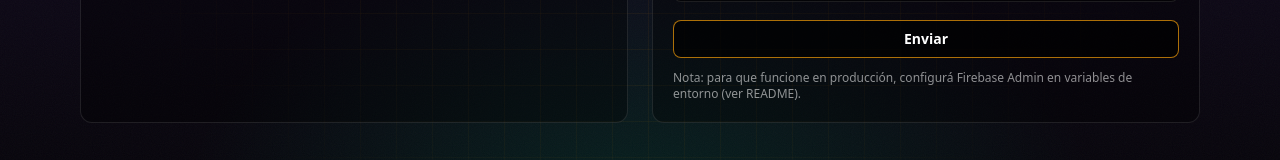
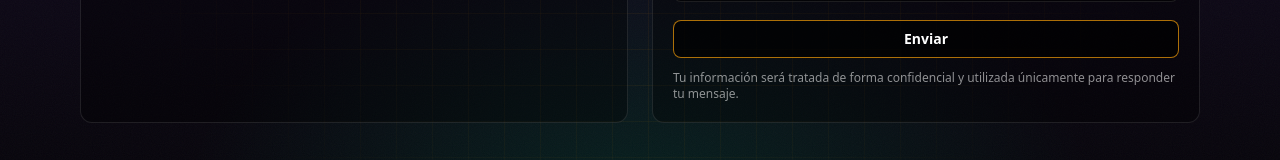
Before and after one commit to lu-developer476/Portfolio, a Next.js app: page /contact in a window 1280 px wide. Shown: the part 527-687 px from the top of the page. Built offline with nearby package versions, Linux system fonts and the light colour scheme.

Commit message:
ContactForm.tsx

```diff
--- a/src/components/ContactForm.tsx
+++ b/src/components/ContactForm.tsx
@@ -46,8 +46,8 @@ export default function ContactForm() {
 
       await baseSwal.fire({
         icon: "success",
-        title: "Mensaje enviado",
-        text: "Quedó guardado. Si es urgente, avisame por LinkedIn."
+        title: "Transmisión exitosa 🛰️",
+        text: "Mensaje recibido. Pronto tendrás respuesta."
       });
 
       setData({ name: "", email: "", message: "" });
@@ -104,7 +104,7 @@ export default function ContactForm() {
       </button>
 
       <p className="text-xs text-white/55">
-        Nota: para que funcione en producción, configurá Firebase Admin en variables de entorno (ver README).
+        Tu información será tratada de forma confidencial y utilizada únicamente para responder tu mensaje.
       </p>
     </form>
   );
```
